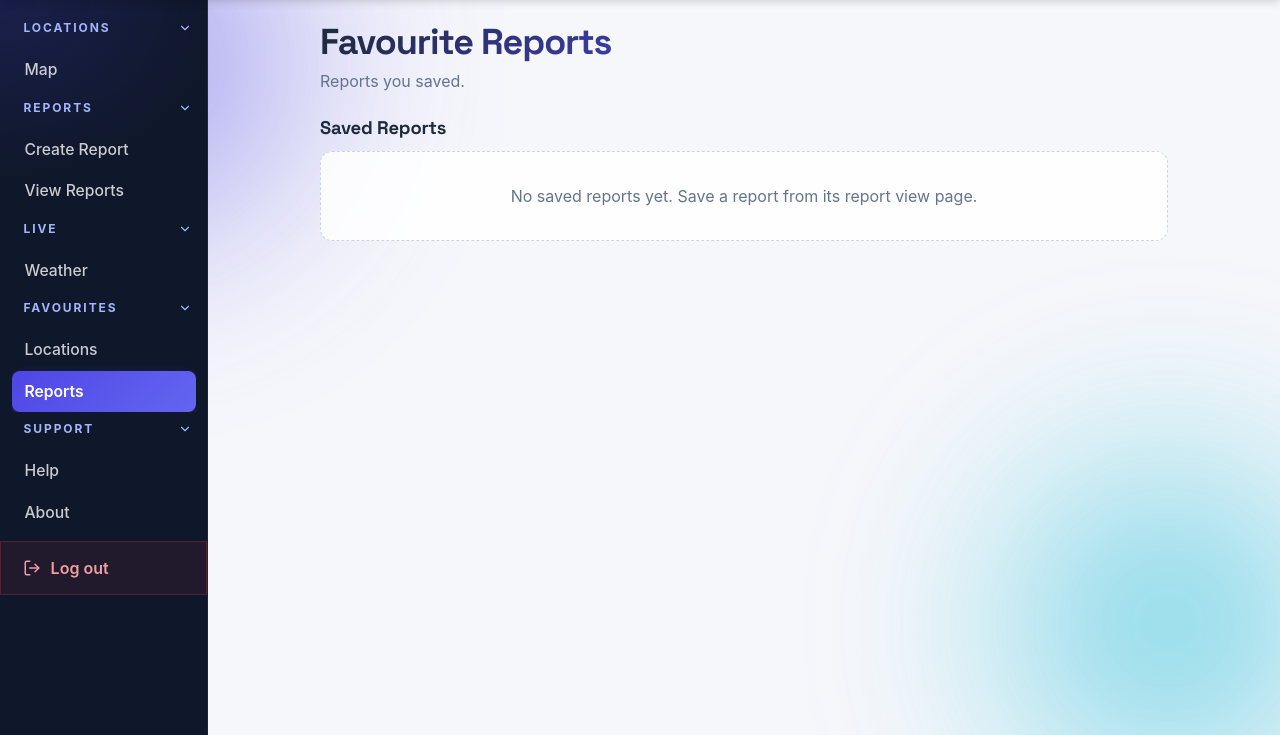
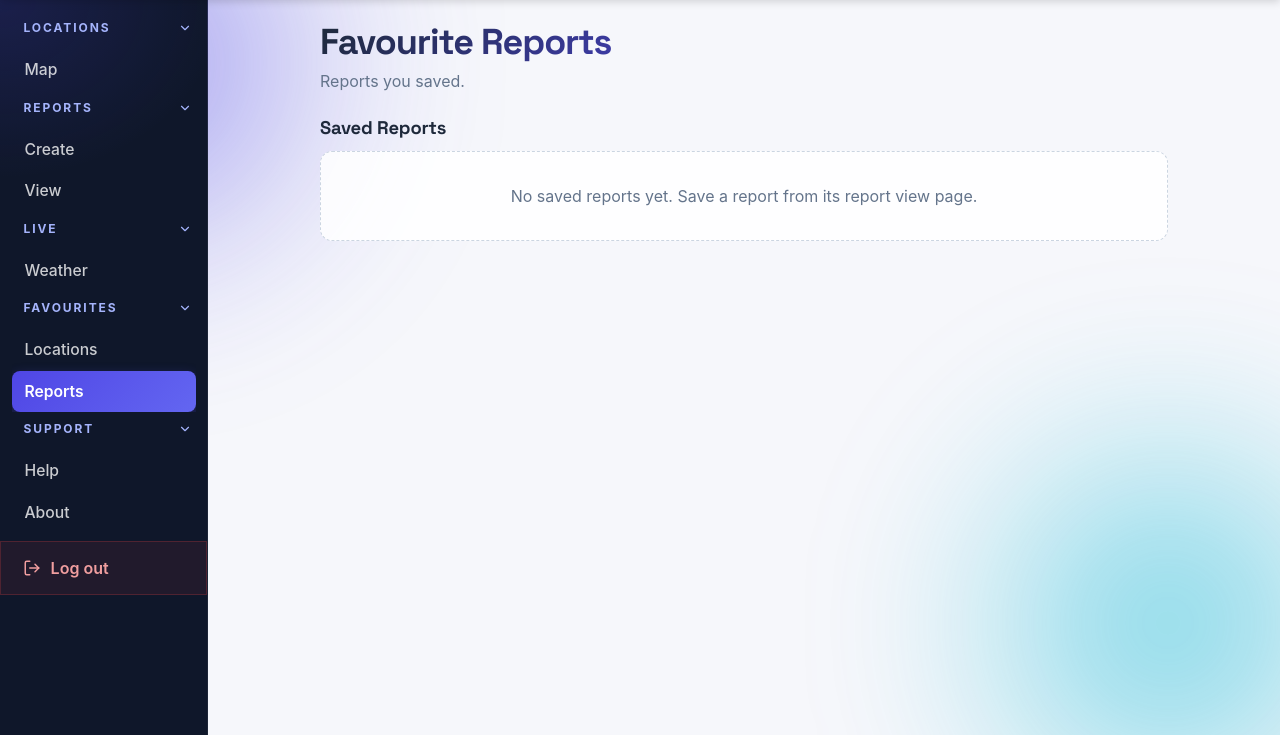
Before and after one commit to jono1762/cits3403-project, a Flask app: page /favourites/reports in a window 1280 px wide. Shown: the part 65-800 px from the top of the page. Run offline with Flask 3, Linux system fonts and the light colour scheme; the visitor is signed in with stand-in values (Sample User, id 1); data that the repository does not hold is empty; some libraries are stand-ins or nearby versions; some web fonts are replaced.

Commit message:
Changed reports side menu option names to more clear wording.

```diff
--- a/app/templates/base.html
+++ b/app/templates/base.html
@@ -119,8 +119,8 @@
                             <svg class="app-sidebar-toggle-icon" xmlns="http://www.w3.org/2000/svg" width="14" height="14" viewBox="0 0 24 24" fill="none" stroke="currentColor" stroke-width="2" stroke-linecap="round" stroke-linejoin="round" aria-hidden="true"><polyline points="6 9 12 15 18 9"></polyline></svg>
                         </button>
                         <div class="app-sidebar-group-content">
-                            <a href="{{ url_for('reports.reports_page') }}" class="app-sidebar-link {{ 'active' if path == url_for('reports.reports_page') else '' }}">Create Report</a>
-                            <a href="{{ url_for('reports.listing_page') }}" class="app-sidebar-link {{ 'active' if request.path == url_for('reports.listing_page') and request.args.get('sort') != 'top' else '' }}">View Reports</a>
+                            <a href="{{ url_for('reports.reports_page') }}" class="app-sidebar-link {{ 'active' if path == url_for('reports.reports_page') else '' }}">Create</a>
+                            <a href="{{ url_for('reports.listing_page') }}" class="app-sidebar-link {{ 'active' if request.path == url_for('reports.listing_page') and request.args.get('sort') != 'top' else '' }}">View</a>
                         </div>
                     </div>
 
@@ -210,8 +210,8 @@
                             <svg class="app-sidebar-toggle-icon" xmlns="http://www.w3.org/2000/svg" width="14" height="14" viewBox="0 0 24 24" fill="none" stroke="currentColor" stroke-width="2" stroke-linecap="round" stroke-linejoin="round" aria-hidden="true"><polyline points="6 9 12 15 18 9"></polyline></svg>
                         </button>
                         <div class="app-sidebar-group-content">
-                            <a href="{{ url_for('reports.reports_page') }}" class="app-sidebar-link {{ 'active' if path == url_for('reports.reports_page') else '' }}">Create Report</a>
-                            <a href="{{ url_for('reports.listing_page') }}" class="app-sidebar-link {{ 'active' if request.path == url_for('reports.listing_page') and request.args.get('sort') != 'top' else '' }}">View Reports</a>
+                            <a href="{{ url_for('reports.reports_page') }}" class="app-sidebar-link {{ 'active' if path == url_for('reports.reports_page') else '' }}">Create</a>
+                            <a href="{{ url_for('reports.listing_page') }}" class="app-sidebar-link {{ 'active' if request.path == url_for('reports.listing_page') and request.args.get('sort') != 'top' else '' }}">View</a>
                         </div>
                     </div>
 
```
